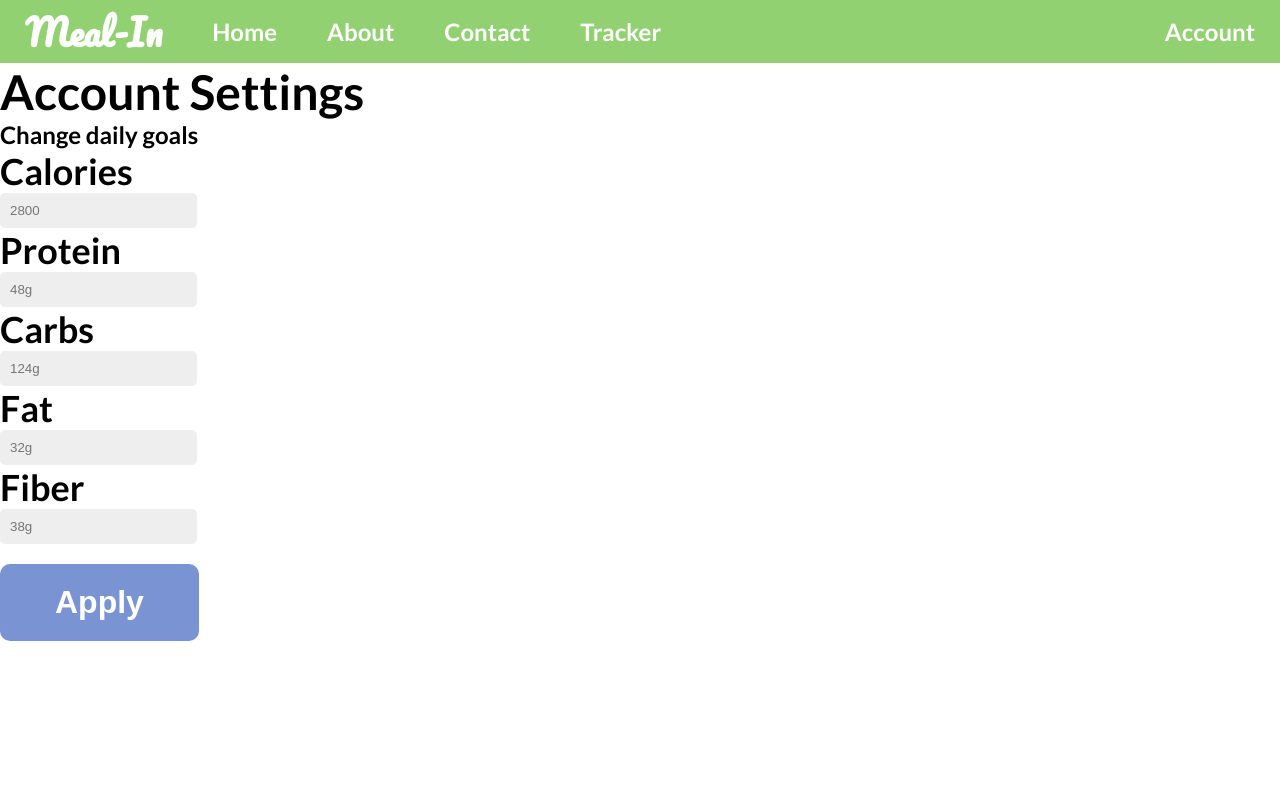
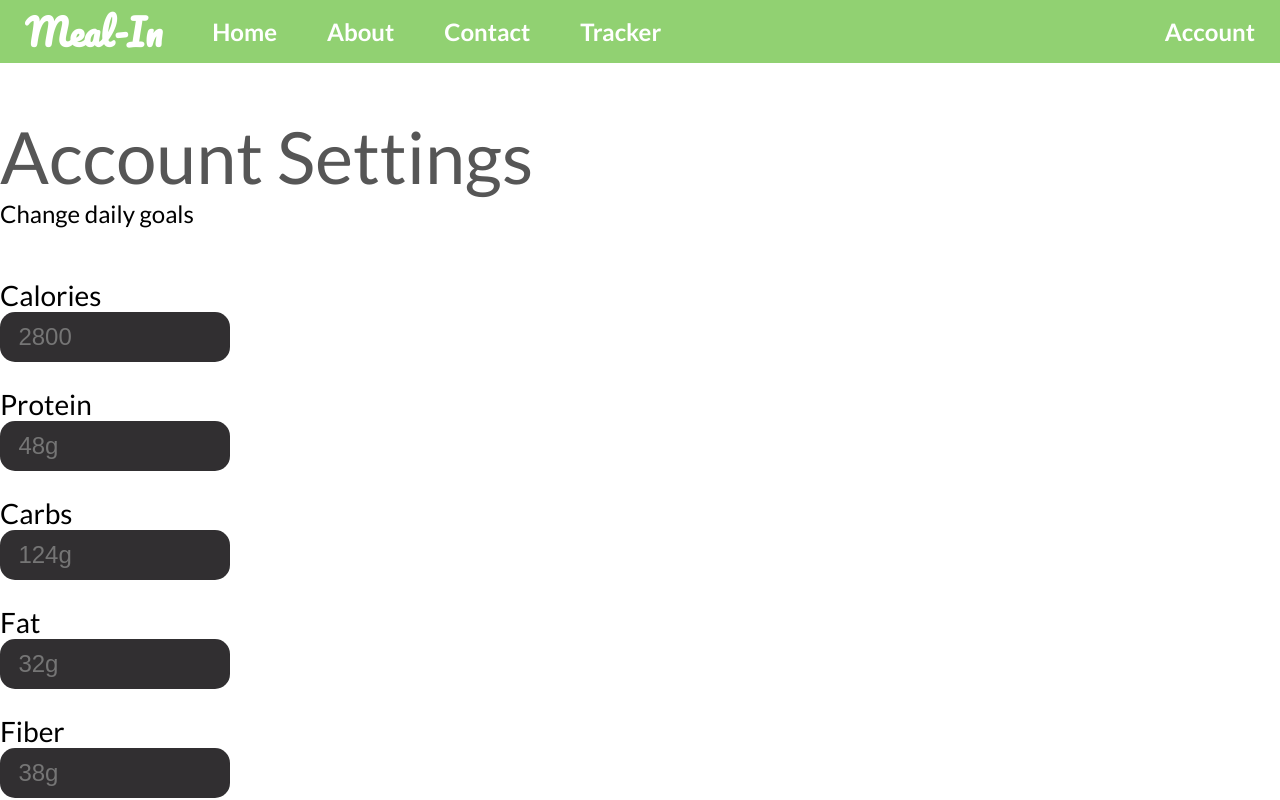
Before and after one commit to CodeAlanSanchez/meal-tracker, a React (Create React App) app in the folder client/: page /account in a window 1280 px wide. Shown: the top 800 px of the page. Built offline with nearby package versions, Linux system fonts and the light colour scheme.

Commit message:
Add account page styles

```diff
--- a/client/src/styles.css
+++ b/client/src/styles.css
@@ -77,7 +77,7 @@ input, textarea {
   border: none;
   border-radius: 5px;
   padding: 10px 10px;
-  font-size: 2.4wrem;
+  font-size: 2.4rem;
   background: #eeeeee;
   resize: none;
 }
@@ -308,6 +308,10 @@ form.grid-container {
   gap: 20px;
 }
 
+.data-header {
+  margin: auto 0 auto 10px;
+}
+
 /* Sidebar */
 
 .sidebar {
@@ -345,6 +349,63 @@ form.grid-container {
 
 /* Graph */
 
+
+/* Account */
+
+.account {
+  margin: 50px 10%;
+}
+
+.account h1 {
+  font-weight: 500;
+  font-size: 7.2rem;
+  color: #565656;
+  display: inline-block;
+}
+
+.account h2 {
+  font-weight: 500;
+  font-size: 5.6rem;
+}
+
+.account p {
+  font-weight: 500;
+  margin: 0 0 50px;
+}
+
+.guest-container {
+  margin: 50px 0;
+  width: max-content;
+}
+
+/* Setting */
+
+.settings {
+  width: max-content;
+}
+
+.setting {
+  width: max-content;
+  margin: 25px 0;
+}
+
+.setting h2 {
+  font-size: 2.8rem;
+  color: #000;
+  background: #fff;
+  font-weight: 500;
+}
+
+.setting input {
+  color: #fff;
+  font-weight: 400;
+  border-radius: 15px;
+  width: 230px;
+  background: #312F31;
+  height: 50px;
+  padding: 0 8%;
+}
+
 /* Footer */
 
 footer {
@@ -363,6 +424,11 @@ footer {
 
   .hero .flex-container {
     justify-content: start;
+  }
+
+  .account {
+    margin: 50px auto;
+    width: 100%;
   }
 }
 
```
